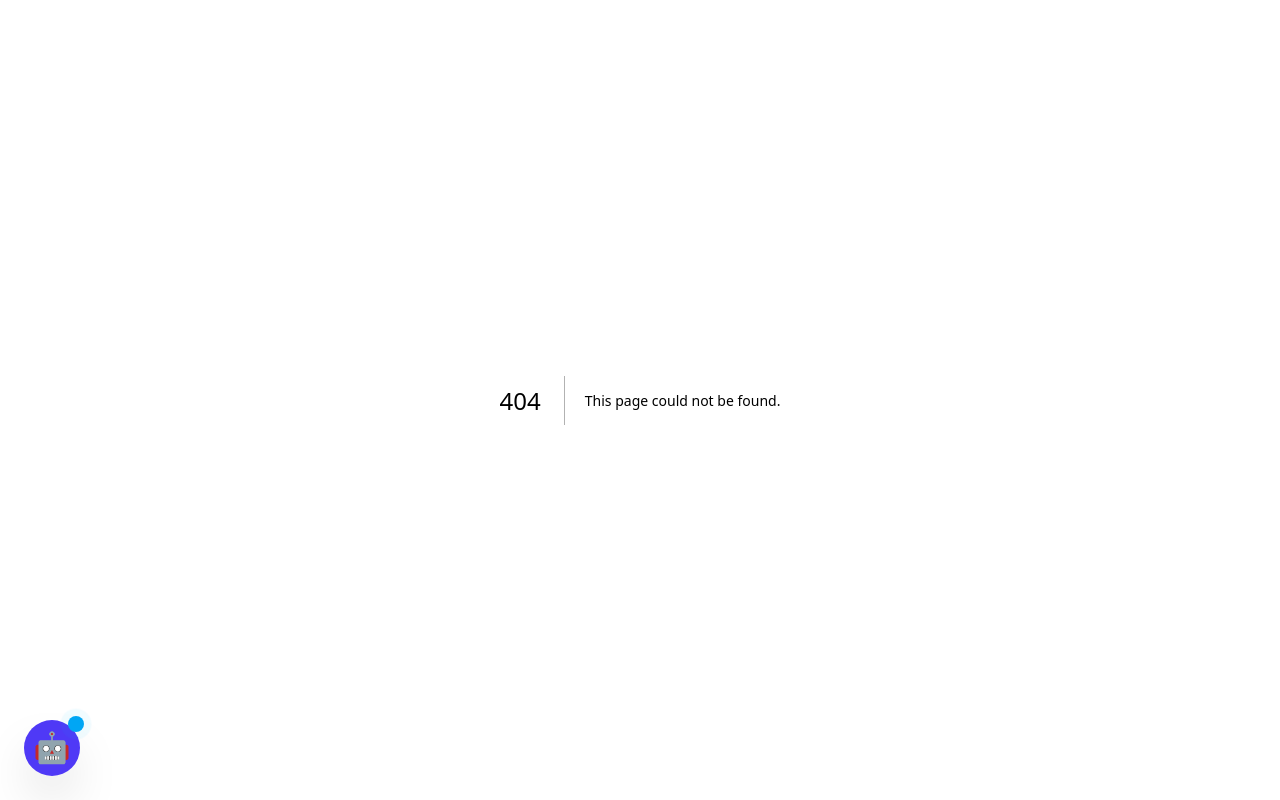
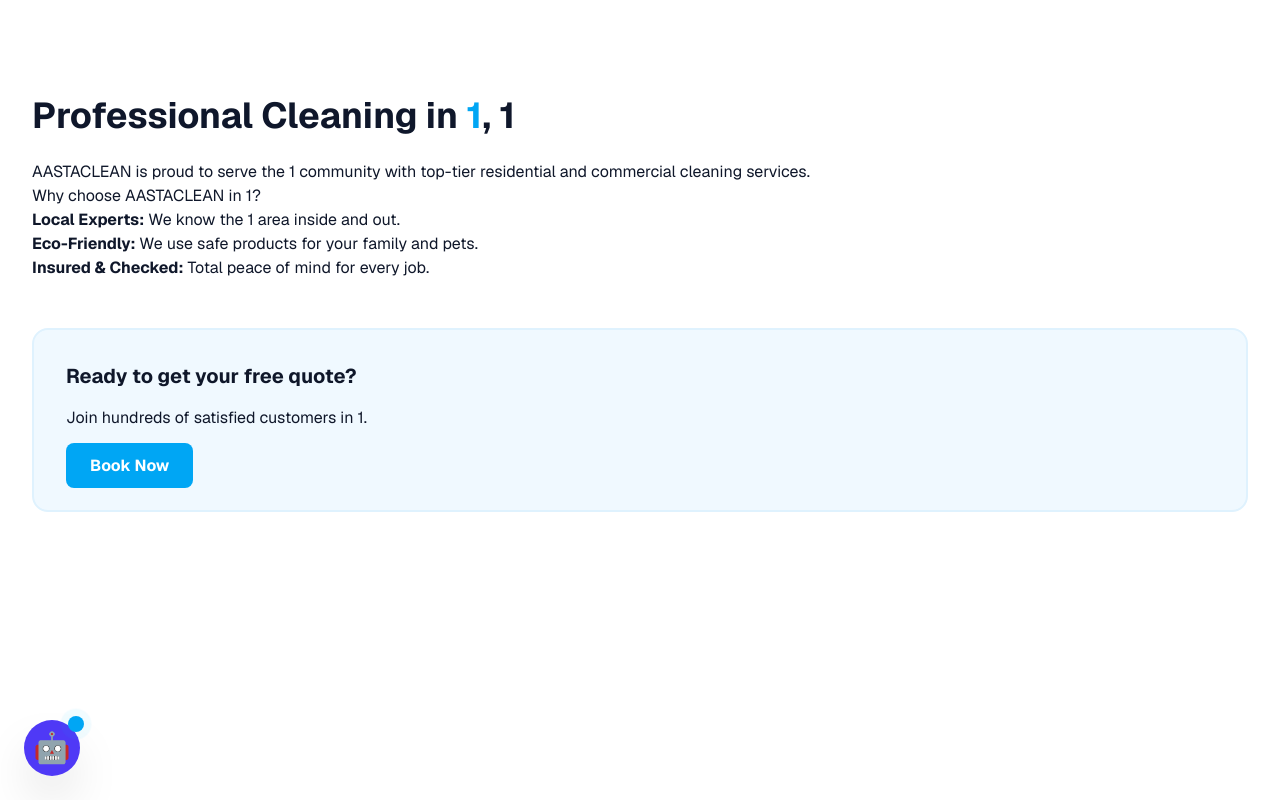
Before and after one commit to navyapdh11/portfolio-website, a Next.js app: page /1/1 in a window 1280 px wide. Before the commit this address had no page. Built offline with nearby package versions, Linux system fonts and the light colour scheme.

Commit message:
feat: add geo-targeted suburb routing

```diff
--- /dev/null
+++ b/app/[state]/[suburb]/page.tsx
@@ -0,0 +1,50 @@
+import { notFound } from "next/navigation";
+import { Metadata } from "next";
+
+export async function generateStaticParams() {
+  // Mock data for initial generation
+  return [
+    { state: "wa", suburb: "subiaco" },
+    { state: "wa", suburb: "west-leederville" },
+  ];
+}
+
+export async function generateMetadata({ params }: { params: Promise<{ state: string; suburb: string }> }): Promise<Metadata> {
+  const { suburb } = await params;
+  const formattedSuburb = suburb.split("-").map(w => w.charAt(0).toUpperCase() + w.slice(1)).join(" ");
+  return {
+    title: `Expert Cleaning Services in ${formattedSuburb} | AASTACLEAN`,
+    description: `Need professional cleaning in ${formattedSuburb}? AASTACLEAN offers eco-friendly, insured, and police-checked cleaners for homes and offices.`,
+  };
+}
+
+export default async function SuburbPage({ params }: { params: Promise<{ state: string; suburb: string }> }) {
+  const { state, suburb } = await params;
+  const formattedSuburb = suburb.split("-").map(w => w.charAt(0).toUpperCase() + w.slice(1)).join(" ");
+
+  return (
+    <main className="min-h-screen bg-white dark:bg-slate-900 pt-24 pb-16">
+      <div className="max-w-7xl mx-auto px-4 sm:px-6 lg:px-8">
+        <h1 className="text-4xl font-bold text-slate-900 dark:text-white mb-6">
+          Professional Cleaning in <span className="text-sky-500">{formattedSuburb}</span>, {state.toUpperCase()}
+        </h1>
+        <div className="prose dark:prose-invert max-w-none">
+          <p>
+            AASTACLEAN is proud to serve the {formattedSuburb} community with top-tier residential and commercial cleaning services.
+          </p>
+          <h2>Why choose AASTACLEAN in {formattedSuburb}?</h2>
+          <ul>
+            <li><strong>Local Experts:</strong> We know the {formattedSuburb} area inside and out.</li>
+            <li><strong>Eco-Friendly:</strong> We use safe products for your family and pets.</li>
+            <li><strong>Insured & Checked:</strong> Total peace of mind for every job.</li>
+          </ul>
+        </div>
+        <div className="mt-12 p-8 bg-sky-50 dark:bg-sky-900/20 rounded-2xl border-2 border-sky-100 dark:border-sky-800">
+           <h3 className="text-xl font-bold mb-4">Ready to get your free quote?</h3>
+           <p className="mb-6">Join hundreds of satisfied customers in {formattedSuburb}.</p>
+           <a href="#booking" className="px-6 py-3 bg-sky-500 text-white rounded-lg hover:bg-sky-600 font-bold transition-all">Book Now</a>
+        </div>
+      </div>
+    </main>
+  );
+}
```
